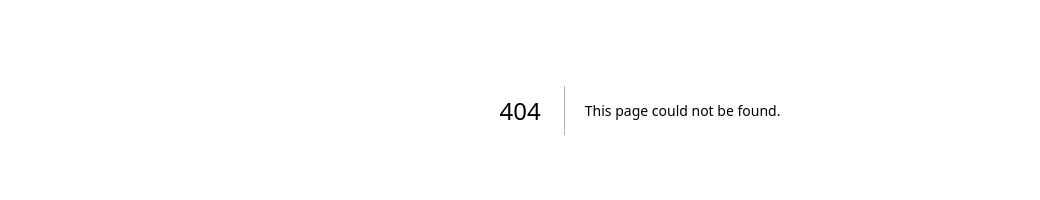
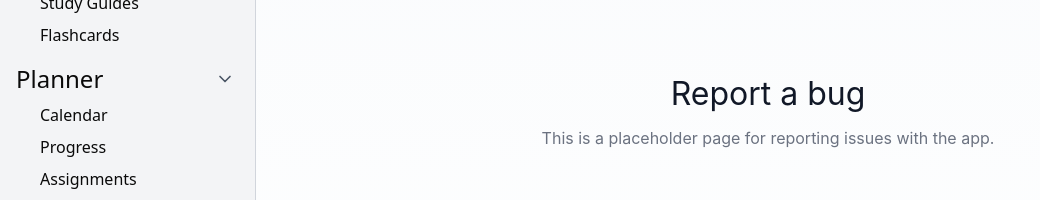
Before and after one commit to JasonTroup-dev/ADHD-Study-AI, a Next.js app: page /report-bug in a window 1280 px wide. Before the commit this address had no page. Shown: the part 290-490 px from the top of the page, without its empty margins (0-1040 px from the left). Built offline with nearby package versions, Linux system fonts and the light colour scheme; no server answers.

Commit message:
feat: add protected bug report route
Add a placeholder report-bug page and include it in the protected route list so the app shell link resolves inside the authenticated area.

```diff
--- /dev/null
+++ b/app/(app)/report-bug/page.tsx
@@ -0,0 +1,29 @@
+import type { JSX } from "react";
+
+export default function ReportBugPage(): JSX.Element {
+  return (
+    <main
+      style={{
+        minHeight: "100vh",
+        display: "flex",
+        alignItems: "center",
+        justifyContent: "center",
+        padding: "2rem",
+        boxSizing: "border-box",
+        fontFamily:
+          "Inter, system-ui, -apple-system, 'Segoe UI', Roboto, 'Helvetica Neue', Arial",
+        color: "#111827",
+        background: "linear-gradient(180deg,#f8fafc,#ffffff)",
+      }}
+    >
+      <div style={{ textAlign: "center", maxWidth: 640 }}>
+        <h1 style={{ fontSize: "2rem", margin: "0 0 0.5rem" }}>
+          Report a bug
+        </h1>
+        <p style={{ margin: 0, color: "#6b7280" }}>
+          This is a placeholder page for reporting issues with the app.
+        </p>
+      </div>
+    </main>
+  );
+}
--- a/proxy.ts
+++ b/proxy.ts
@@ -6,6 +6,7 @@ const protectedRoutes = [
   "/classes",
   "/study",
   "/planner",
+  "/report-bug",
   "/settings",
 ];
 
```
